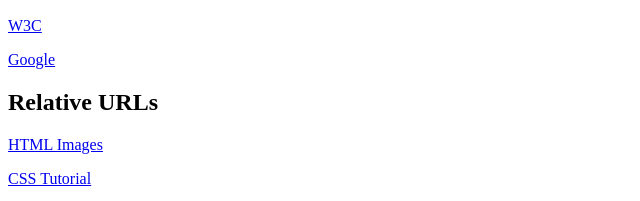
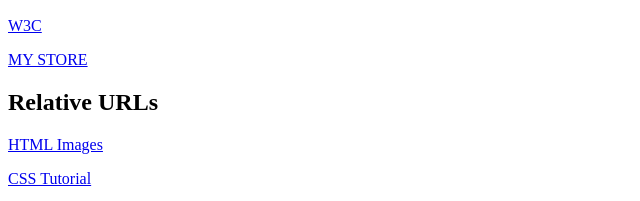
Before and after one commit to danmcv/BeAuditude, a plain HTML site: page index.html in a window 1280 px wide. Shown: the part 470-671 px from the top of the page, 0-640 px from the left. Drawn offline with Linux system fonts and the light colour scheme.

Commit message:
Update index.html

```diff
--- a/index.html
+++ b/index.html
@@ -22,7 +22,7 @@
 
 <h2>Absolute URLs</h2>
 <p><a href="https://www.w3.org/">W3C</a></p>
-<p><a href="https://www.google.com/">Google</a></p>
+<p><a href="https://beauditude.myshopify.com/">MY STORE</a></p>
 
 <h2>Relative URLs</h2>
 <p><a href="html_images.asp">HTML Images</a></p>
```
